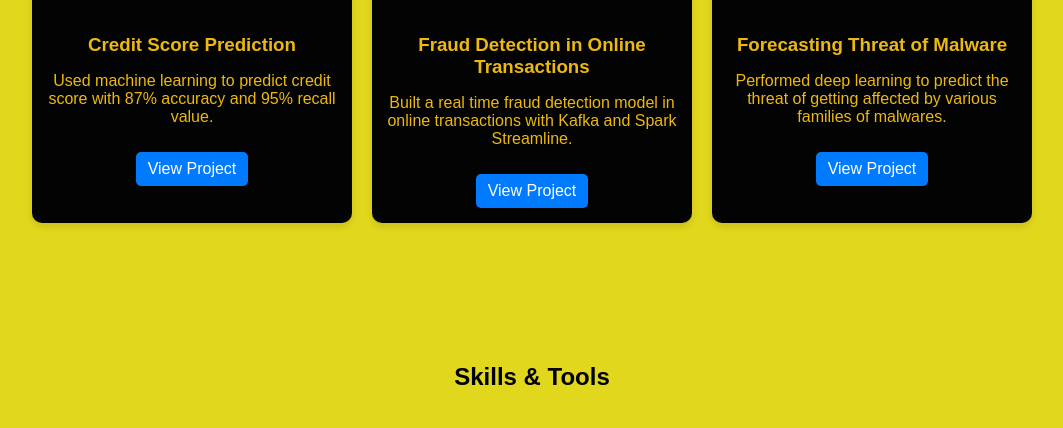
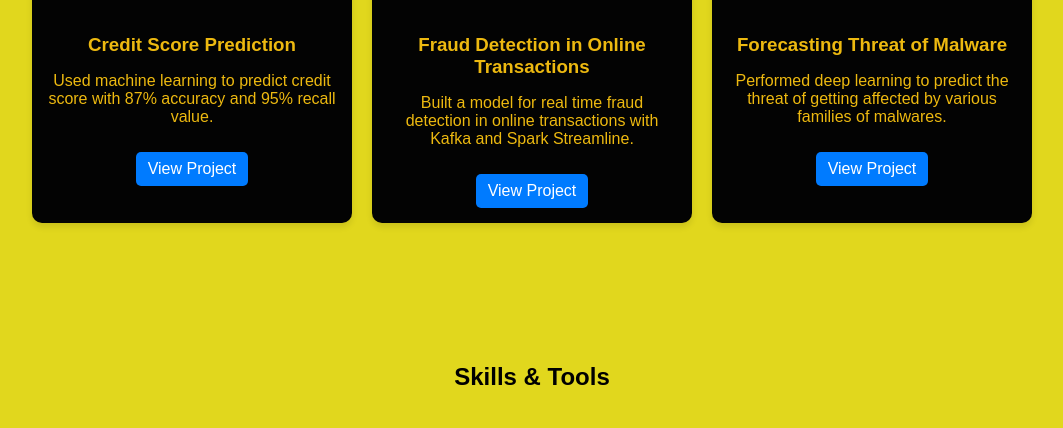
Before and after one commit to diptadip-maiti/diptadip-maiti.github.io, a plain HTML site: page index.html in a window 1280 px wide. Shown: the part 813-1241 px from the top of the page, without its empty margins (108-1171 px from the left). Drawn offline with Linux system fonts and the light colour scheme.

Commit message:
update project content

```diff
--- a/index.html
+++ b/index.html
@@ -41,7 +41,7 @@
                 <img src="images/stock.png" alt="Fraud Detection in Online Transactions">
                 <div class="project-info">
                     <h3>Fraud Detection in Online Transactions</h3>
-                    <p>Built a real time fraud detection model in online transactions with Kafka and Spark Streamline.</p>
+                    <p>Built a model for real time fraud detection in online transactions with Kafka and Spark Streamline.</p>
                     <a href="https://github.com/yourusername/stock-prediction" target="_blank">View Project</a>
                 </div>
             </div>
```
